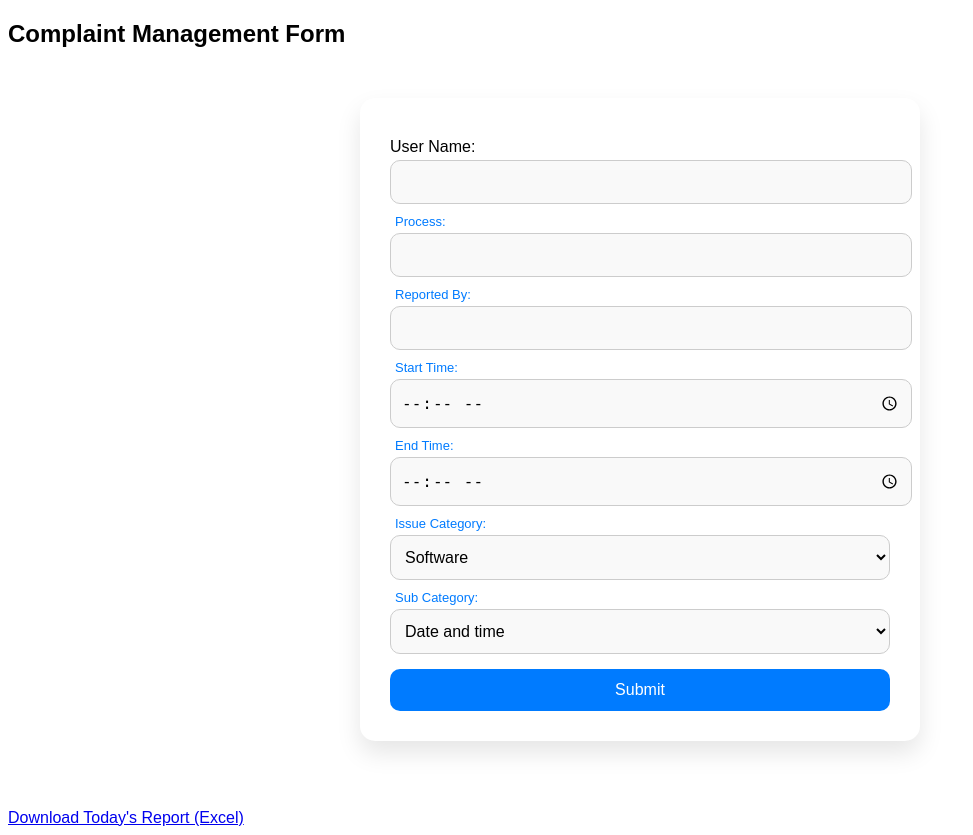
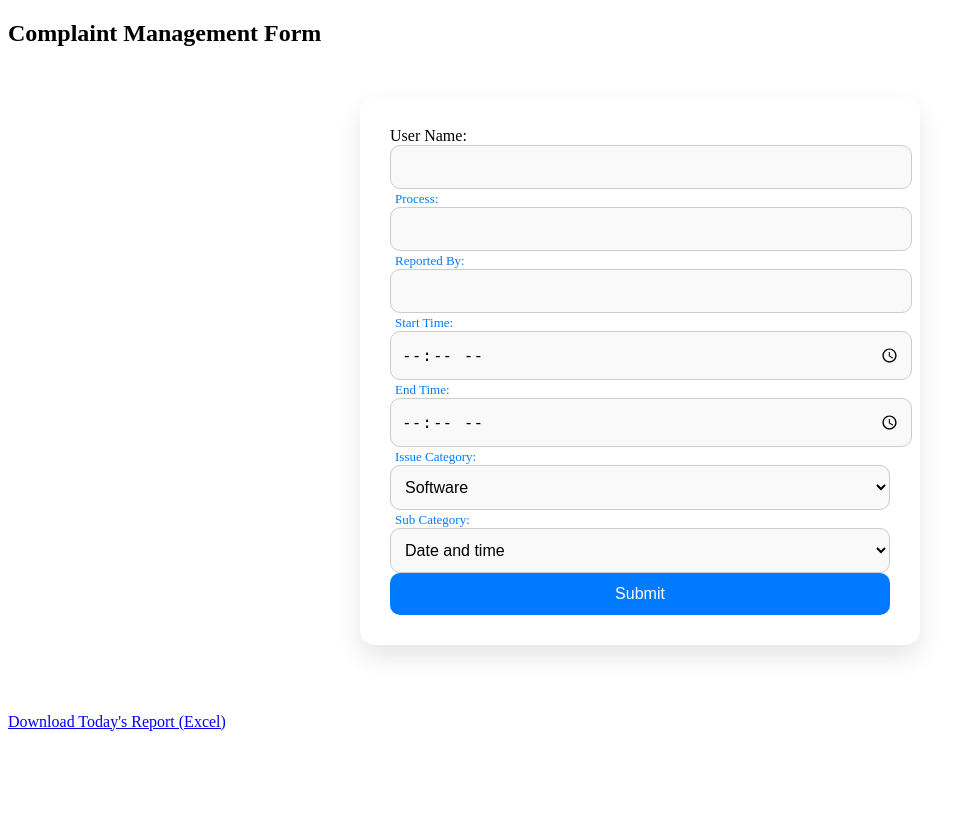
Before and after one commit to abhishekdubalgonde/daily_task_tracker, a Flask app: page / in a window 1280 px wide. Shown: the whole page, without its empty margins (0-973 px from the left). After the commit the page ends 731 px from the top, so only its background shows below. Run offline with Flask 3, Linux system fonts and the light colour scheme.

Commit message:
Update index.html

```diff
--- a/templates/index.html
+++ b/templates/index.html
@@ -2,31 +2,6 @@
 <html>
 <head>
     <title>Complaint Management Form</title>
-    <style>
-        body {
-            font-family: Arial, sans-serif;
-        }
-
-        form {
-            max-width: 400px;
-        }
-
-        label {
-            display: block;
-            margin-top: 10px;
-        }
-
-        input, select {
-            width: 100%;
-            padding: 6px;
-            margin-top: 4px;
-        }
-
-        button {
-            margin-top: 15px;
-            padding: 8px 12px;
-        }
-    </style>
     <link rel="stylesheet" href="../static/style.css">
 </head>
 <body>
```
